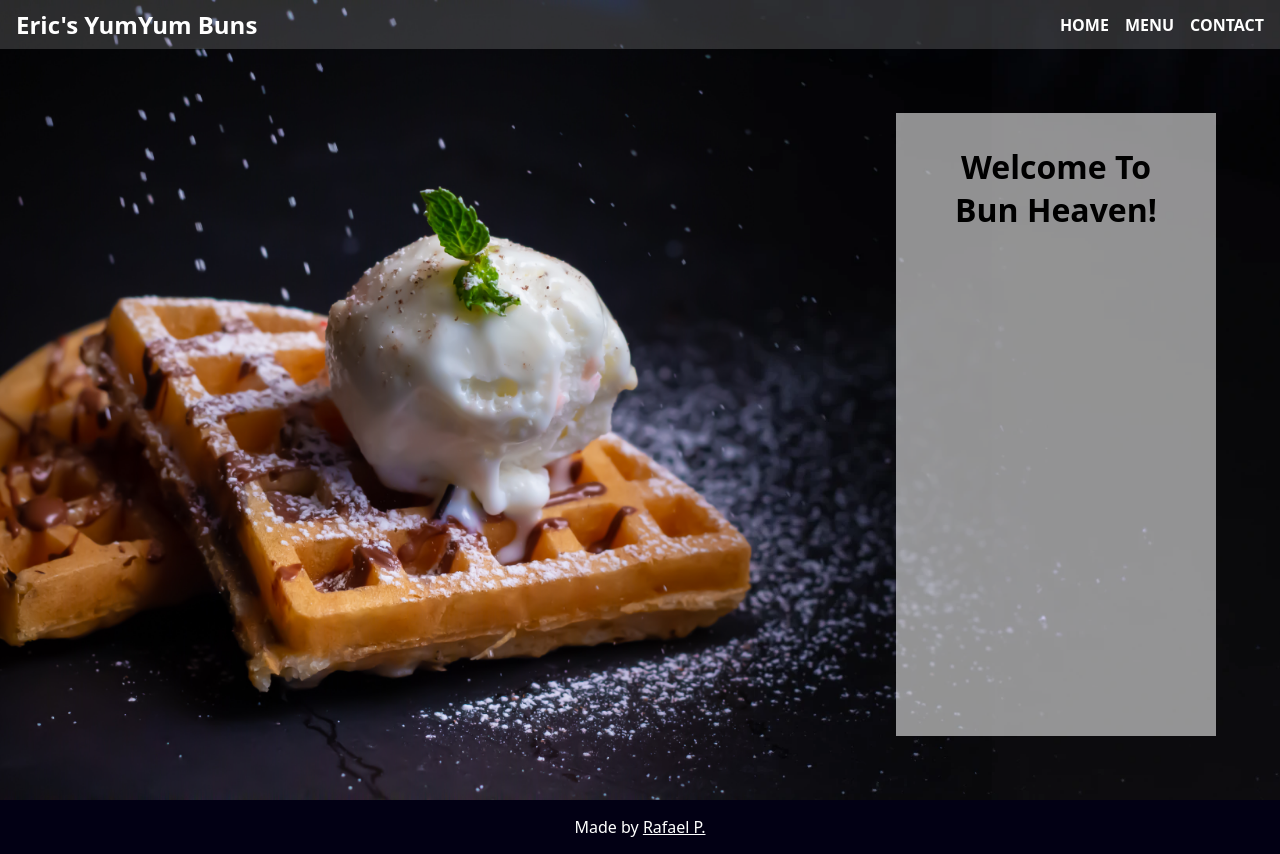
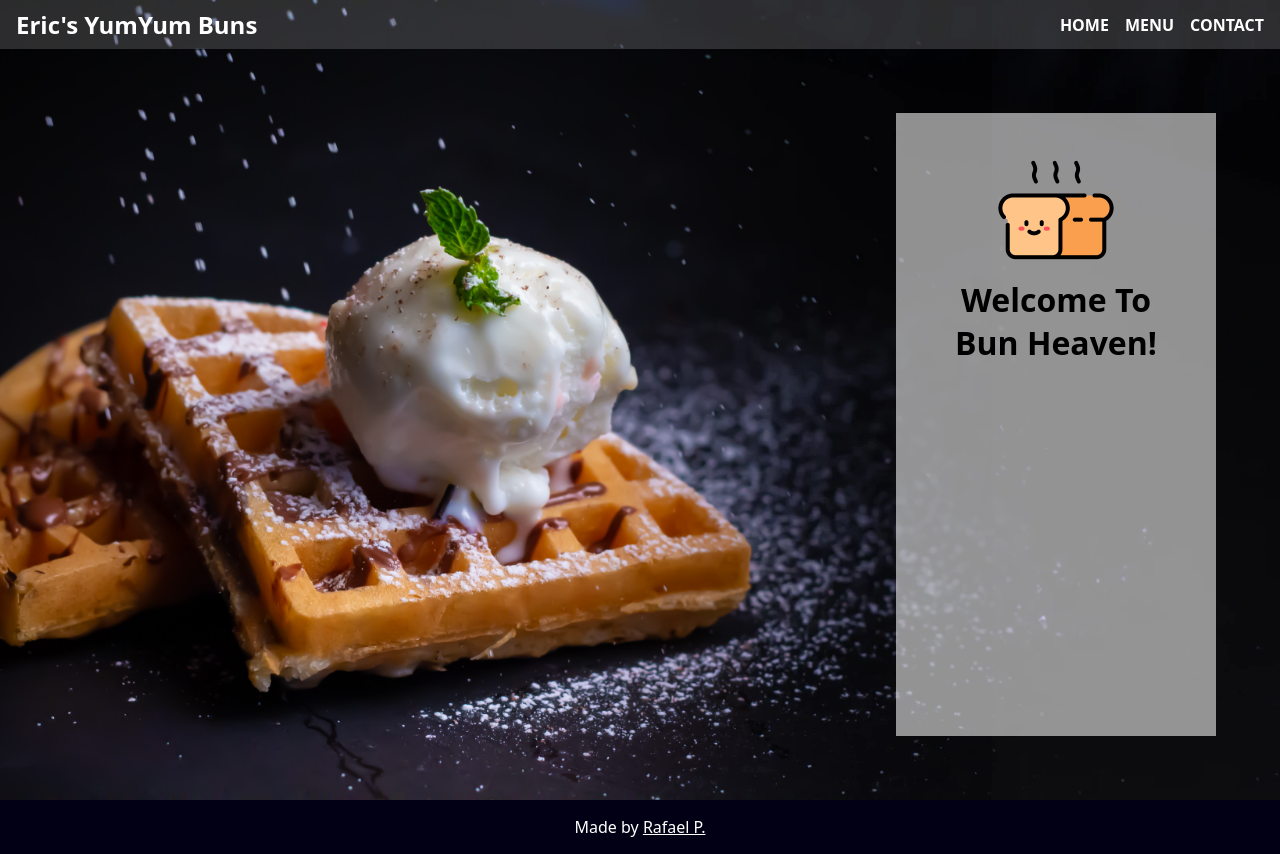
Before and after one commit to crispynoodlesoup/restaurant-page, a website built with webpack: page dist/index.html in a window 1280 px wide. Built offline with nearby package versions, Linux system fonts and the light colour scheme.

Commit message:
add bread asset

```diff
--- a/dist/index.html
+++ b/dist/index.html
@@ -22,6 +22,7 @@
         </nav>
         <main>
             <div class="welcome">
+                <img src="../src/cute_bread.png" alt="">
                 <h1>Welcome To Bun Heaven!</h1>
             </div>
         </main>
--- a/dist/style.css
+++ b/dist/style.css
@@ -74,6 +74,10 @@ main {
   padding: 32px;
 }
 
+.welcome img {
+  width: 128px;
+}
+
 .welcome h1 {
   color: rgb(0, 0, 0);
 }
```
Also changed, not shown: src/cute_bread.png (added).
